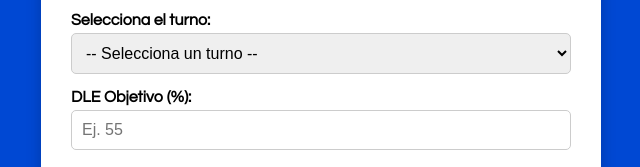
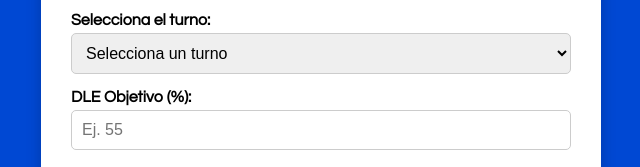
Before and after one commit to ariadnaaguilarm/fesmty, a plain HTML site: page index.html in a window 1280 px wide. Shown: the part 311-478 px from the top of the page, 319-959 px from the left. Drawn offline with Linux system fonts and the light colour scheme.

Commit message:
Update index.html

```diff
--- a/index.html
+++ b/index.html
@@ -96,7 +96,7 @@
 
         <label for="turno">Selecciona el turno:</label>
         <select id="turno">
-            <option value="">-- Selecciona un turno --</option>
+            <option value="">Selecciona un turno</option>
             <option value="1">Turno 1</option>
             <option value="2">Turno 2</option>
             <option value="3">Turno 3</option>
```
